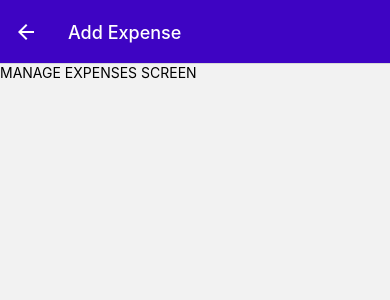
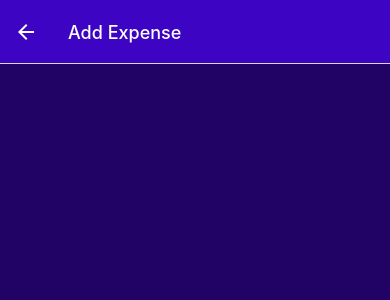
Before and after one commit to lenzarata93/ExpenseTrackerApp, a React Native app in the folder ExpenseTrackerApp/: screen /ManageExpenses in a window 390 px wide. Shown: the top 300 px of the page. Built offline with nearby package versions, Linux system fonts and the light colour scheme.

Commit message:
Update ManageExpense.js
adding delete button

```diff
--- a/ExpenseTrackerApp/screens/ManageExpense.js
+++ b/ExpenseTrackerApp/screens/ManageExpense.js
@@ -1,5 +1,7 @@
 import { useLayoutEffect } from "react";
-import { Text } from "react-native";
+import { StyleSheet, View } from "react-native";
+import IconButton from "../components/UI/iconButton";
+import { GlobalStyles } from "../constants/styles";
 function ManageExpenses({ route, navigation }) {
   const editedExpenseId = route.params?.expenseId;
 
@@ -10,6 +12,34 @@
     });
   }, [navigation, isEditing]);
 
-  return <Text>MANAGE EXPENSES SCREEN</Text>;
+  function deleteExpenseHandler() {}
+  return (
+    <View style={styles.container}>
+      {isEditing && (
+        <View style={styles.deleteContainer}>
+          <IconButton
+            icon="trash"
+            color={GlobalStyles.colors.error500}
+            size={28}
+            onPress={deleteExpenseHandler}
+          />
+        </View>
+      )}
+    </View>
+  );
 }
 export default ManageExpenses;
+const styles = StyleSheet.create({
+  container: {
+    flex: 1,
+    padding: 22,
+    backgroundColor: GlobalStyles.colors.primary800,
+  },
+  deleteContainer: {
+    marginTop: 16,
+    paddingTop: 8,
+    borderTopWidth: 2,
+    borderTopColor: GlobalStyles.colors.primary200,
+    alignItems: "center",
+  },
+});
```
